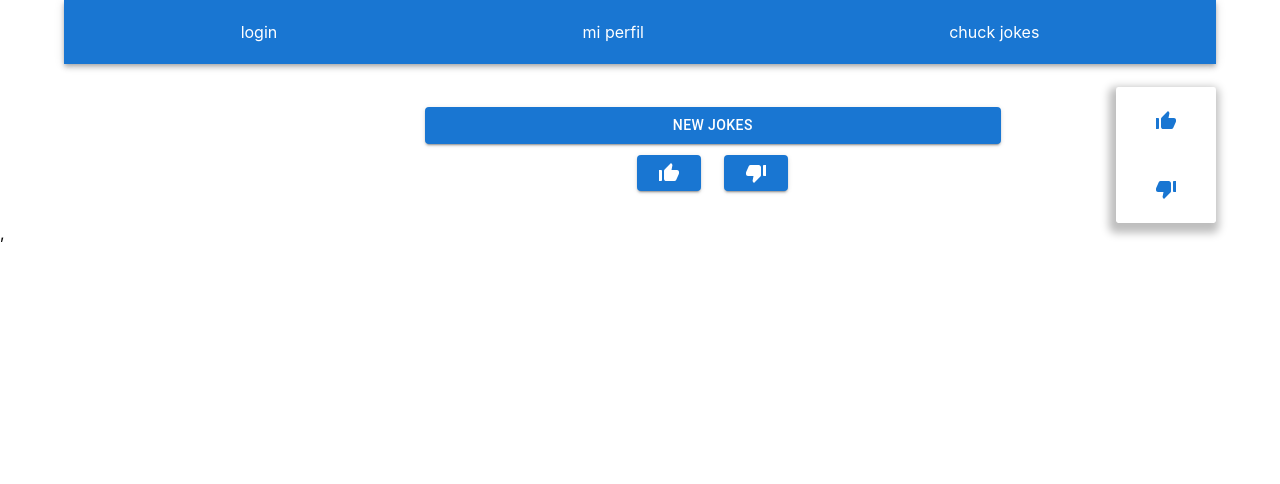
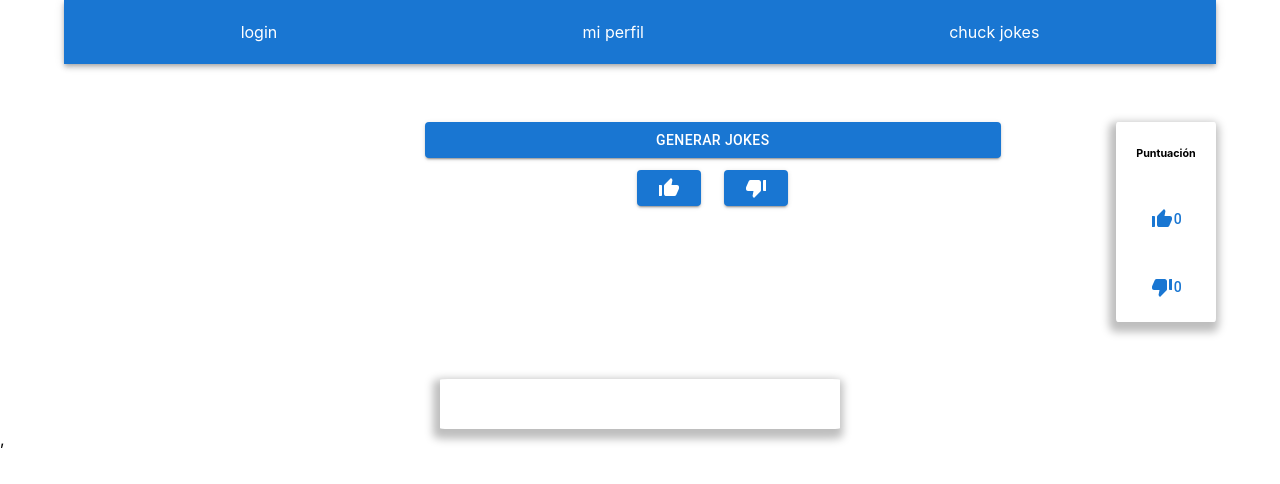
Before and after one commit to LucGarGon/openBootCamp-react-ex7, a React (Create React App) app: page /chuckjokes in a window 1280 px wide. Shown: the top 484 px of the page. Built offline with nearby package versions, Linux system fonts and the light colour scheme.

Commit message:
[axios] introdución de llamadas http con axios

```diff
--- a/package.json
+++ b/package.json
@@ -10,6 +10,7 @@
     "@testing-library/jest-dom": "^5.16.4",
     "@testing-library/react": "^13.1.1",
     "@testing-library/user-event": "^13.5.0",
+    "axios": "^0.27.2",
     "formik": "^2.2.9",
     "prop-types": "^15.8.1",
     "react": "^18.0.0",
--- a/src/components/buttons-actions/buttons-actions.jsx
+++ b/src/components/buttons-actions/buttons-actions.jsx
@@ -1,3 +1,5 @@
+/* eslint-disable react/prop-types */
+/* eslint-disable no-unused-vars */
 import { Button } from '@mui/material';
 import React from 'react';
 import ThumbUpIcon from '@mui/icons-material/ThumbUpAlt';
@@ -11,13 +13,16 @@ const principalButton = {
   width: '100%',
   display: 'block',
 };
-export default function ButtonsActions() {
+export default function ButtonsActions({ postivePunt, negativePunt, evento }) {
+  const puntuarPos = () => (postivePunt(1));
+  const puntuarNeg = () => (negativePunt(1));
+  const callEvent = () => (evento(true));
   return (
     <div className="buttons-container">
-      <Button style={principalButton} variant="contained">new jokes</Button>
+      <Button style={principalButton} variant="contained" onClick={callEvent}>generar jokes</Button>
       <div className="buttons-container_child">
-        <Button style={stylesButtons} variant="contained"><ThumbUpIcon /></Button>
-        <Button style={stylesButtons} variant="contained"><ThumbDownAltIcon /></Button>
+        <Button style={stylesButtons} variant="contained" onClick={puntuarPos}><ThumbUpIcon /></Button>
+        <Button style={stylesButtons} variant="contained" onClick={puntuarNeg}><ThumbDownAltIcon /></Button>
       </div>
     </div>
   );
--- /dev/null
+++ b/src/components/container-jokes/container-jokes.jsx
@@ -0,0 +1,12 @@
+/* eslint-disable react/prop-types */
+import React from 'react';
+import './container-jokes.styles.css';
+
+export default function ContainerJokes({ jokes }) {
+  return (
+    <div className="container_jokes">
+      {jokes}
+
+    </div>
+  );
+}
--- /dev/null
+++ b/src/components/container-jokes/container-jokes.styles.css
@@ -0,0 +1,11 @@
+.container_jokes{
+    min-width: 400px;
+    min-height: 50px;
+    display: flex;
+    justify-content: center;
+    align-items: center;
+    background-color: white;
+    box-shadow: -2px 5px 8px 5px rgba(0,0,0,0.26);    ;
+    border-radius: 2%;
+
+}
--- a/src/components/container-puntuation/container-puntuation.jsx
+++ b/src/components/container-puntuation/container-puntuation.jsx
@@ -1,20 +1,25 @@
+/* eslint-disable react/prop-types */
+/* eslint-disable no-unused-vars */
 import React from 'react';
 import { Button } from '@mui/material';
 import './container-puntuacion.style.css';
 import ThumbUpIcon from '@mui/icons-material/ThumbUpAlt';
 import ThumbDownAltIcon from '@mui/icons-material/ThumbDownAlt';
 
-export default function ContainerPuntuation() {
+export default function ContainerPuntuation({ finalScorePos, finalScoreNeg }) {
   return (
     <div className="container_puntuation">
+      <h6>Puntuación</h6>
       <p>
         <Button>
           <ThumbUpIcon />
+          { finalScorePos }
         </Button>
       </p>
       <p>
         <Button>
           <ThumbDownAltIcon />
+          { finalScoreNeg }
         </Button>
       </p>
     </div>
--- /dev/null
+++ b/src/config/axios.conf.js
@@ -0,0 +1,9 @@
+import axios from 'axios';
+
+export default axios.create(
+  {
+    baseURL: 'https://api.chucknorris.io/',
+    responseType: 'json',
+    timeout: 6000,
+  },
+);
--- a/src/pages/chuck-jokes/chuck-jokes.jsx
+++ b/src/pages/chuck-jokes/chuck-jokes.jsx
@@ -1,13 +1,45 @@
-import React from 'react';
+/* eslint-disable no-console */
+/* eslint-disable no-unused-expressions */
+import React, { useEffect, useState } from 'react';
 import ButtonsActions from '../../components/buttons-actions/buttons-actions';
+import ContainerJokes from '../../components/container-jokes/container-jokes';
 import ContainerPuntuation from '../../components/container-puntuation/container-puntuation';
+import getRandomJoke from '../../services/random-joke.service';
 import './chuck-jokes.styles.css';
 
 export default function ChuckJokes() {
+  const [puntuationPos, setPuntuationPos] = useState(0);
+
+  const positiveScore = (point) => {
+    const resultado = point + puntuationPos;
+    setPuntuationPos(resultado);
+  };
+  const [puntuationNeg, setPuntuationNeg] = useState(0);
+  const [joke, setJoke] = useState('');
+  const [event, IsEvent] = useState(false);
+  const negativeScore = (point) => {
+    const resultado = point + puntuationNeg;
+    setPuntuationNeg(resultado);
+  };
+  useEffect(() => {
+    event && getRandomJoke().then(
+      (respuesta) => {
+        console.log('res', respuesta);
+        if (respuesta.status === 200) {
+          setJoke(respuesta.data.value);
+        }
+        return null;
+      },
+    );
+    IsEvent(false);
+  }, [event]);
   return (
-    <div className="container_jokes">
-      <ButtonsActions />
-      <ContainerPuntuation />
-    </div>
+    <>
+      <div className="container_actions-jokes">
+        <ButtonsActions postivePunt={positiveScore} negativePunt={negativeScore} evento={IsEvent} />
+        <ContainerPuntuation finalScorePos={puntuationPos} finalScoreNeg={puntuationNeg} />
+      </div>
+      <ContainerJokes jokes={joke} />
+    </>
   );
 }
--- a/src/pages/chuck-jokes/chuck-jokes.styles.css
+++ b/src/pages/chuck-jokes/chuck-jokes.styles.css
@@ -1,7 +1,9 @@
-.container_jokes{
+.container_actions-jokes{
     display: flex;
     width: 100%;
     justify-content: flex-end;
+    align-items: flex-start;
+    margin-bottom: 5%;
 }
 .container_puntuation-father{
     margin-left: auto;
--- a/src/pages/home/homepage.jsx
+++ b/src/pages/home/homepage.jsx
@@ -5,20 +5,8 @@ import React from 'react';
 import { Link } from 'react-router-dom';
 import HomepageRouter from './homepage-router';
 import './homePageStyles.css';
+import { styleContainer, styleTool, styleBar } from './homepage.styles';
 
-const styleContainer = {
-  display: 'flex',
-  justifyContent: 'center',
-  flexDirection: 'column',
-  alignItems: 'center',
-};
-const styleTool = {
-  display: 'flex',
-  justifyContent: 'space-around',
-};
-const styleBar = {
-  marginBottom: '2%',
-};
 export default function Homepage() {
   return (
     <Container style={styleContainer}>
--- /dev/null
+++ b/src/pages/home/homepage.styles.js
@@ -0,0 +1,14 @@
+/* eslint-disable no-unused-vars */
+export const styleContainer = {
+  display: 'flex',
+  justifyContent: 'center',
+  flexDirection: 'column',
+  alignItems: 'center',
+};
+export const styleTool = {
+  display: 'flex',
+  justifyContent: 'space-around',
+};
+export const styleBar = {
+  marginBottom: '5%',
+};
--- /dev/null
+++ b/src/services/random-joke.service.js
@@ -0,0 +1,5 @@
+import ApiRequest from '../config/axios.conf';
+
+export default function getRandomJoke() {
+  return ApiRequest.get('/jokes/random');
+}
```
Also changed, not shown: 1 other file (tests, documents, lock files or other folders).
